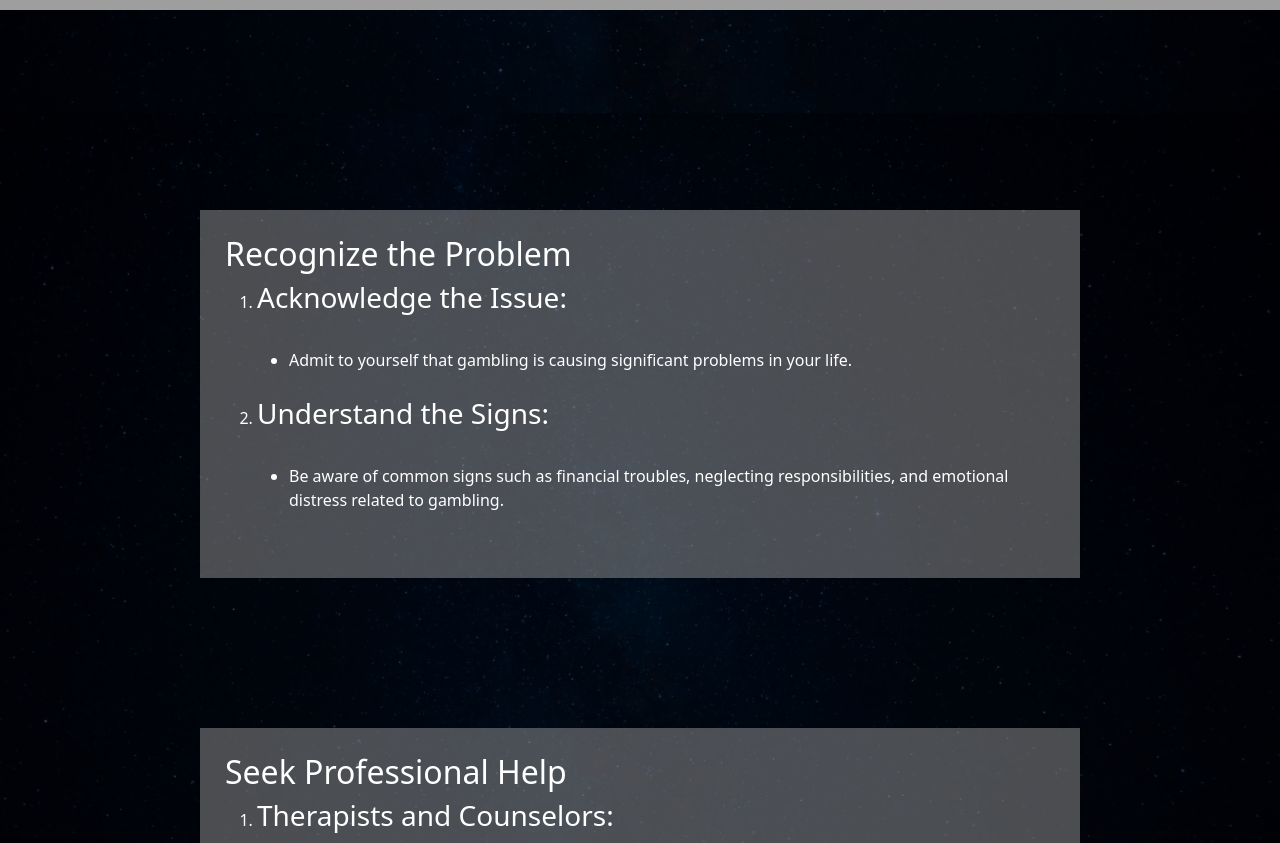
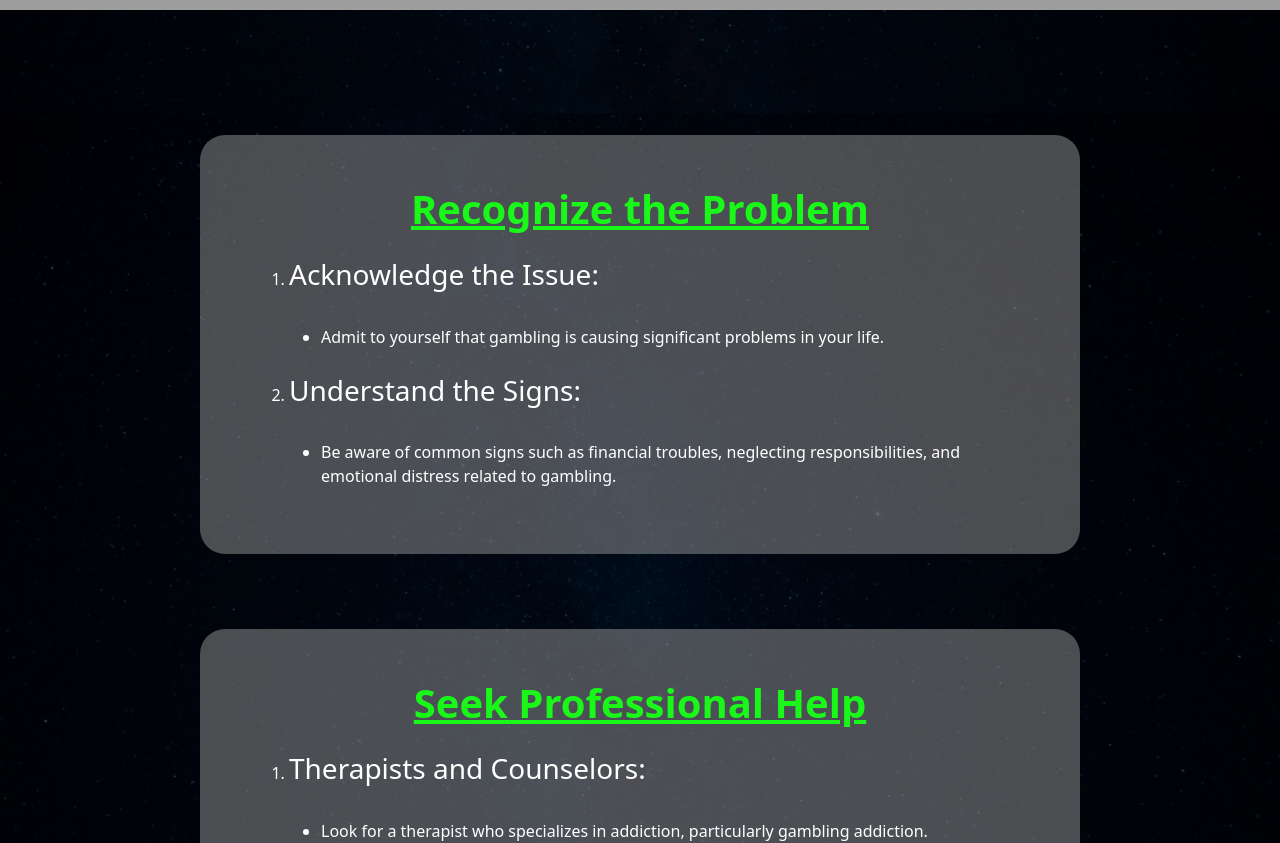
Before and after one commit to LukeDenHartog/by-the-book, a React (Create React App) app: page / in a window 1280 px wide. Shown: the part 740-1583 px from the top of the page. Built offline with nearby package versions, Linux system fonts and the light colour scheme; grey boxes are pictures that could not be loaded.

Commit message:
setting header color and font-size

```diff
--- a/src/pages/AddictionHelp/AddictionPage.css
+++ b/src/pages/AddictionHelp/AddictionPage.css
@@ -1,12 +1,23 @@
 #title-wrapper {
     padding: 25px;
     background-color: #282d43d9;
+    backdrop-filter: blur(10px);
 }
 
 /* #title-wrapper, #title-wrapper * ensures that all text within the #title-wrapper section, including its child elements, will be white. */
 
 #title-wrapper, #title-wrapper *, section, section * {
     color: white;
+}
+
+section h2 {
+    text-align: center;
+    margin: 25px 0px;
+    text-decoration: underline;
+    text-decoration-color: rgb(26, 248, 26);
+    color: rgb(26, 248, 26);
+    font-size: 40px;
+    font-weight: 800;
 }
 
 ul {
@@ -34,9 +45,10 @@ article {
 }
 
 .article-section {
-    margin: 20px;
-    padding: 10px;
+    margin: 75px 20px;
+    padding: 5px;
     background-color: rgba(169, 169, 169, 0.442);
+    border-radius: 25px;
 }
 
 ul li {
@@ -66,14 +78,29 @@ ul li {
 #addiction-hold-hands {
     width: 100%;
 }
+@media (min-width: 700px) {
 
+}
 @media (min-width: 825px) {
+    ol {
+        padding-left: 2.5rem;
+    }
     .article-section {
-        margin: 150px;
+        margin: 75px 150px;
         padding: 25px;
         background-color: rgba(169, 169, 169, 0.442);
+        border-radius: 25px;
     }
     article {
         padding: 50px;
     }
 }
+
+@media (min-width: 1125px) {
+    section h2 {
+        margin: 25px 0px;
+    }
+    ol {
+        padding-left: 4rem;
+    }
+}
```
